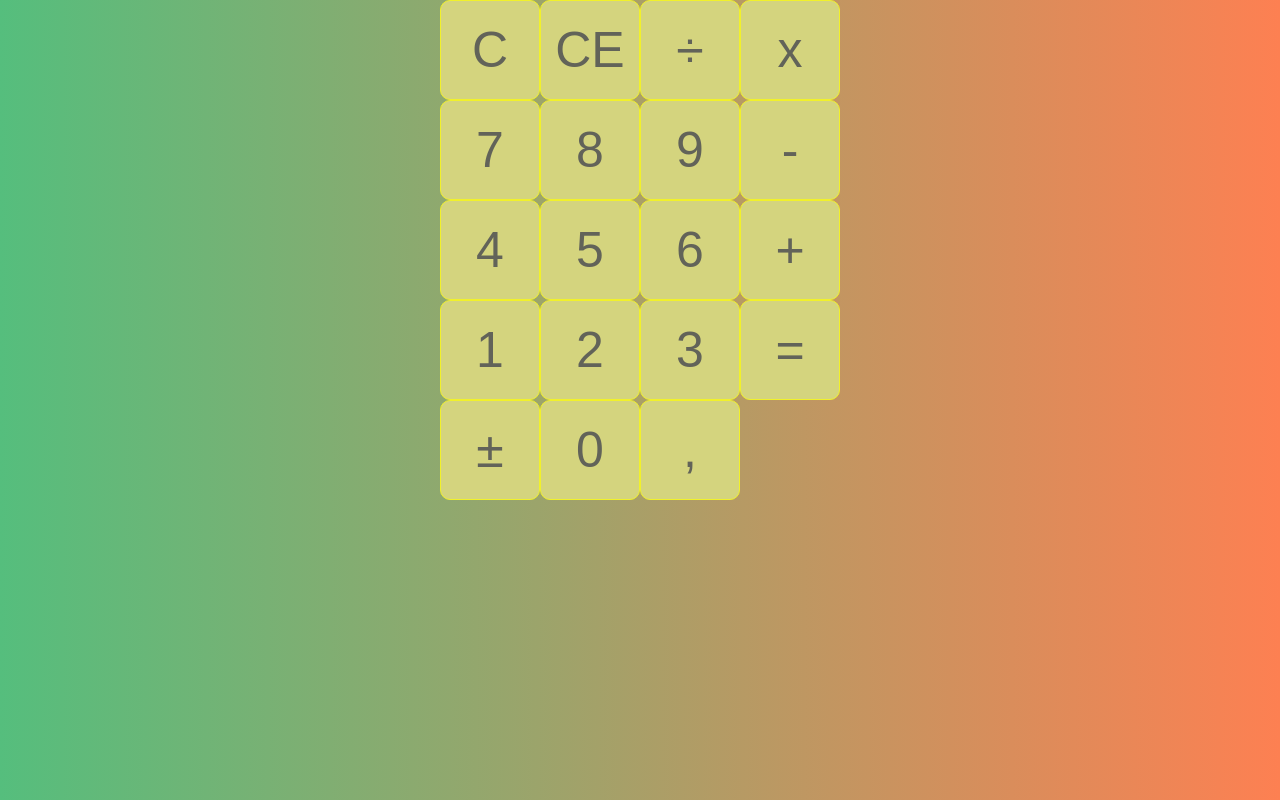
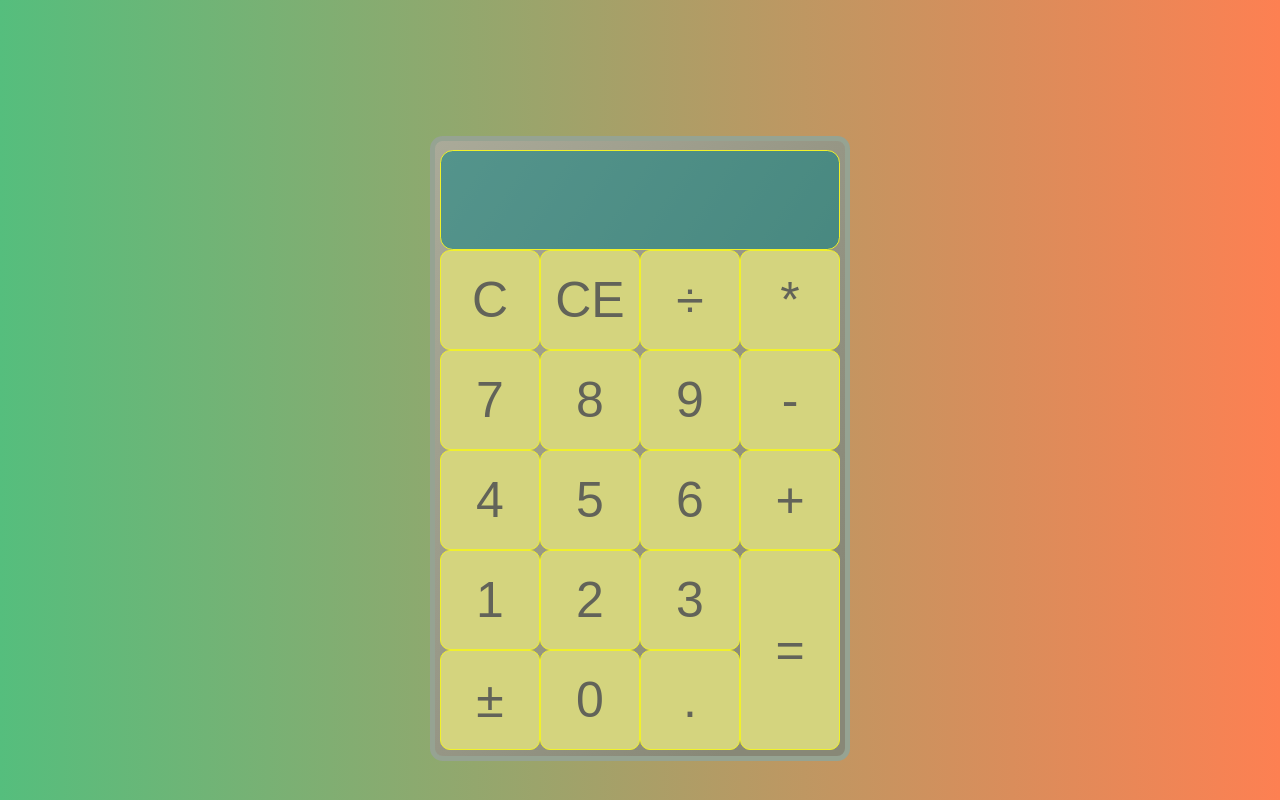
Before and after one commit to MaryTalvistu/calculator, a PHP site: page / in a window 1280 px wide. Run offline with PHP 8.4, Linux system fonts and the light colour scheme; some web fonts are replaced.

Commit message:
Centre frame

```diff
--- a/index.html
+++ b/index.html
@@ -4,37 +4,36 @@
     <meta charset="UTF-8">
     <meta name="viewport" content="width=device-width, initial-scale=1.0">
     <meta http-equiv="X-UA-Compatible" content="ie=edge">
+    <title>Calculator</title>
     <link rel="stylesheet" href="style.css">
-    <title>Calculator</title>
 </head>
 <body>
     <div class="calculator">
+    <div class="frame"></div>
         <div class="displayFrame">
-            <div class="previousOperand"></div>
-            <div class="currentOperand"></div>
+            <div data-previous-operand class="previousOperand"></div>
+            <div data-current-operand class="currentOperand"></div>
         </div>
-        <div class="buttonsFrame">
-            <button>C</button>
-            <button>CE</button>
-            <button>÷</button>
-            <button>x</button>
-            <button>7</button>
-            <button>8</button>
-            <button>9</button>
-            <button>-</button>
-            <button>4</button>
-            <button>5</button>
-            <button>6</button>
-            <button>+</button>
-            <button>1</button>
-            <button>2</button>
-            <button>3</button>
-            <button class="spanTwo">=</button>
-            <button>±</button>
-            <button>0</button>
-            <button>,</button>
-        </div>
-    </div>
-    <script src="calculator.js"></script>
+            <button data-all-clear>C</button>
+            <button data-delete>CE</button>
+            <button data-operation>÷</button>
+            <button data-operation>*</button>
+            <button data-number>7</button>
+            <button data-number>8</button>
+            <button data-number>9</button>
+            <button data-operation>-</button>
+            <button data-number>4</button>
+            <button data-number>5</button>
+            <button data-number>6</button>
+            <button data-operation>+</button>
+            <button data-number>1</button>
+            <button data-number>2</button>
+            <button data-number>3</button>
+            <button data-equals class="spanTwo">=</button>
+            <button data-number>±</button>
+            <button data-number>0</button>
+            <button data-number>.</button>
+</div>
+    <script type="text/javascript"  src = "calculator.js"></script>
 </body>
 </html>
--- a/style.css
+++ b/style.css
@@ -1,15 +1,14 @@
 @font-face {
-  font-family: 'Pocket Calculator Regular';
+  font-family: 'digital-7';
   font-style: normal;
   font-weight: normal;
-  src: local('Pocket Calculator Regular'), url('POCKC___.woff') format('woff');
+  src: local('digital-7'), url('digital-7.regular.ttf') format('woff');
 }
 
 *, *::before, *::after {
   box-sizing: border-box;
-  font-family: 'Pocket Calculator Regular', sans-serif;
+  font-family: sans-serif;
   font-weight: normal;
-  /* font-size: 50px; */
 }
 
 html, body {
@@ -18,21 +17,34 @@ html, body {
   padding: 0;
   margin: 0;
   background: linear-gradient(to right, rgb(85, 190, 125), rgb(253, 128, 82));
-  font-family: 'Pocket Calculator Regular', sans-serif;
+  font-family: 'digital-7', sans-serif;
   }
 
-  .buttonsFrame {
-    display: grid;
-    justify-content: center;
-    min-height: 100vh;
-    grid-template-columns: repeat(4, 100px);
-    grid-template-rows: repeat(5, 100px);
+.calculator {
+  display: grid;
+  justify-content: center;
+  align-content: center;
+  min-height: 100vh;
+  grid-template-columns: repeat(4, 100px);
+  grid-template-rows: repeat(7, 100px);
+
+}
+ .calculator .frame {
+  background: linear-gradient(to bottom right, #aa9, #887 85%);
+  border: 5px solid rgb(150, 163, 146);
+  border-radius: 0.8em;
+  width: 420px;
+  height: 625px;
+  top:50%;
+  left:50%;
+  margin-top: 86px;
+  margin-left:-10px;
   }
 
-  .buttonsFrame > button {
+  .calculator > button {
     cursor: pointer;
     font-size: 50px;
-    font-family: 'Pocket Calculator Regular', sans-serif;
+    font-family: 'digital-7', sans-serif;
     color: rgb(98, 99, 89);
     border: 1px solid rgb(241, 241, 42);
     outline: none;
@@ -40,6 +52,35 @@ html, body {
     border-radius: 0.2em;
   }
 
-  .buttonsFrame > button:hover {
+  .calculator > button:hover {
     background-color: rgb(212, 212, 126, .50);
   }
+
+  .spanTwo {
+    grid-row: span 2;
+  }
+
+ .calculator .displayFrame {
+    grid-column: 1 / -1;
+    background-color: rgb(0, 128, 128, .5);
+    font-family: 'digital-7';
+    display: flex;
+    align-items: flex-end;
+    justify-content: space-around;
+    flex-direction: column;
+    padding: 5px 10px 5px 10px;
+    border:1px solid rgb(241, 241, 42);
+    border-radius: 0.8em;
+  }
+
+ .displayFrame .previousOperand {
+    font-family: 'digital-7';
+    font-size: 20px;
+    color: rgb(16, 235, 114, .6);
+  }
+
+  .displayFrame .currentOperand {
+    font-family: 'digital-7';
+    font-size: 50px;
+    color: rgb(16, 235, 114);
+  }
```
